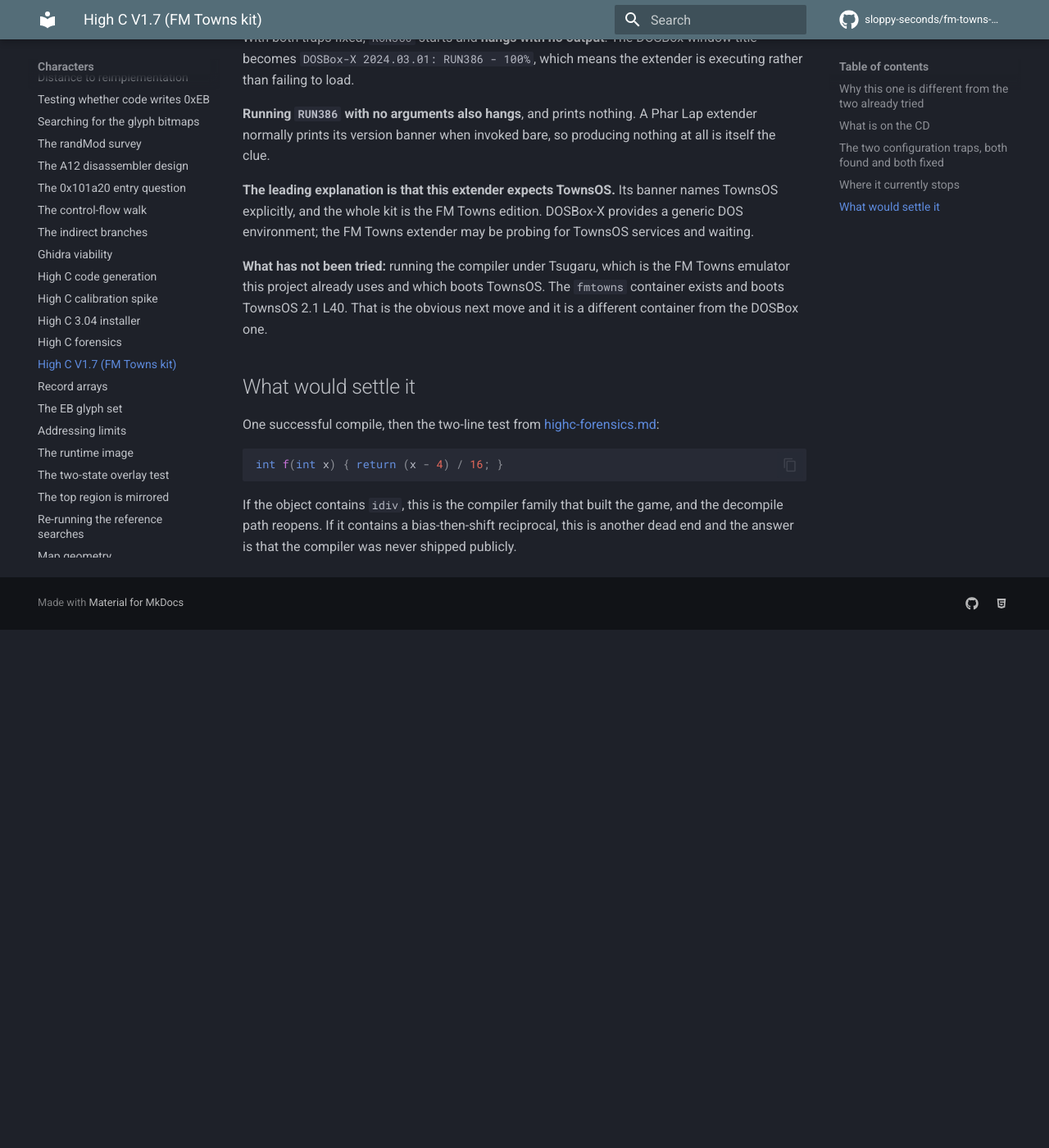
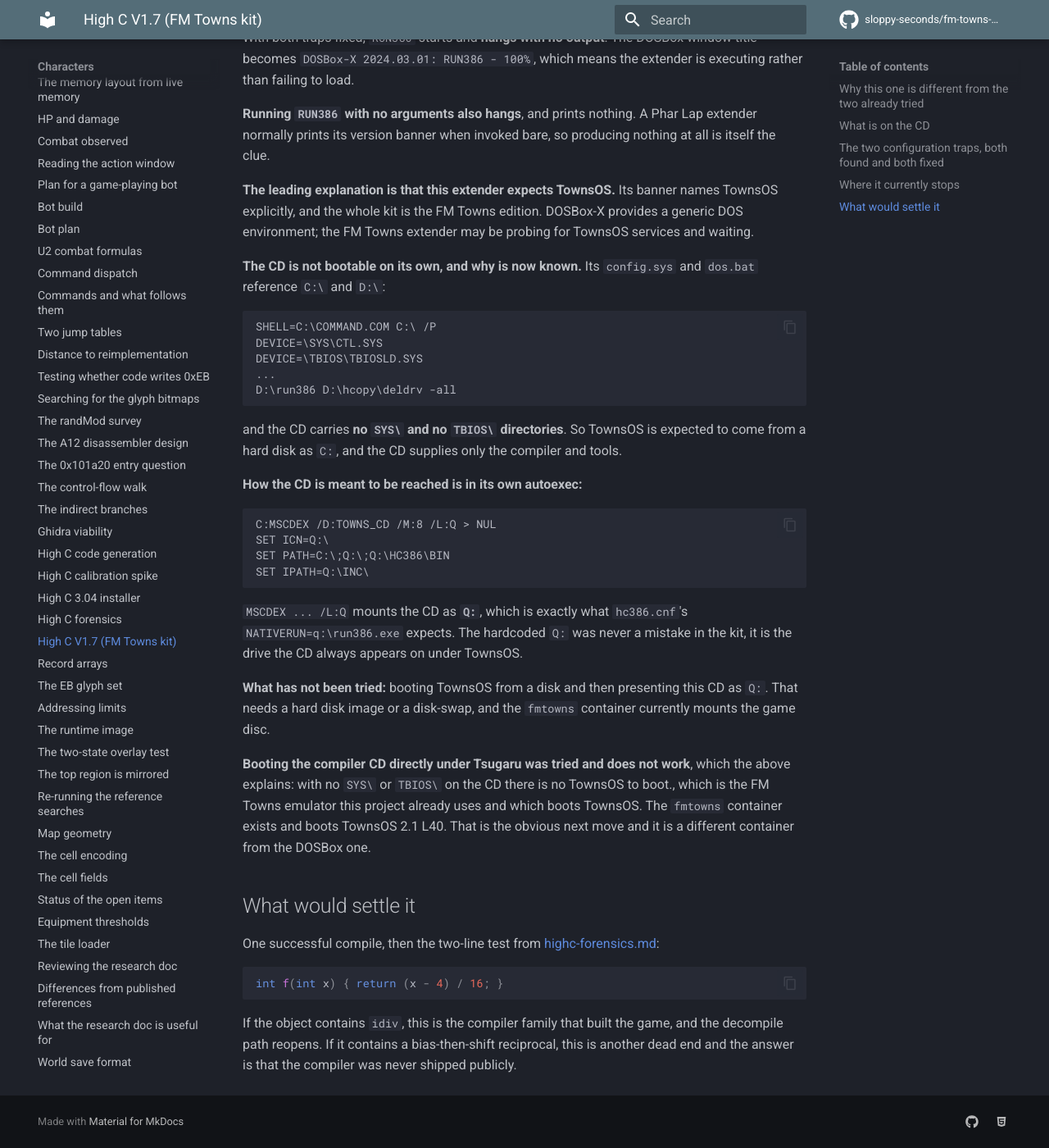
Before and after one commit to sloppy-seconds/fm-towns-ultima, an MkDocs documentation site: the page built from docs/highc-v17.md, in a window 1280 px wide and 1400 px high, scrolled down 1911 px. Shown: the whole window at 82% size. Built offline with MkDocs 1.6.1 and Material for MkDocs 9.7.7, drawn with Linux system fonts in a browser that asks for light colours; comment, search, counter and statistics services are not loaded; before the commit the page ends 2679 px from its top, so only the background shows below that.

Commit message:
Find out how the FM Towns High C CD is meant to be reached, and why it will not boot
The compiler CD does not boot on its own, and the CD itself says why.

ITS config.sys AND dos.bat REFERENCE C: AND D:, and the CD carries no SYS or TBIOS directories. So TownsOS is
expected from a hard disk as C: and the CD supplies only the compiler and tools. Booting the CD directly under
Tsugaru therefore has no operating system to boot, which is what the attempt showed.

HOW THE CD IS REACHED IS IN ITS OWN autoexec.bat:

  C:MSCDEX /D:TOWNS_CD /M:8 /L:Q > NUL
  SET ICN=Q:\
  SET PATH=C:\;Q:\;Q:\HC386\BIN
  SET IPATH=Q:\INC\

MSCDEX with /L:Q mounts the CD as Q:, which is exactly the drive hc386.cnf's NATIVERUN=q:\run386.exe expects. So
the hardcoded Q: was never a defect in the kit that needed patching away, it is the drive the CD always appears on
under TownsOS. Patching it to C: fixed a symptom and hid the actual requirement.

THE REMAINING SETUP is to boot TownsOS from a disk and then present this CD as Q:, which needs a hard disk image or
a CD swap. The fmtowns container currently mounts the game disc as its only CD.

Also confirmed while here: run386 from this CD is the Fujitsu FM Towns build, 386|DOS-Extender 1.2aJ L51 Copyright
1986-1991 PharLap and Fujitsu Ltd, Director: TownsOS, and it hangs with no output under plain DOSBox. That is
consistent with an extender waiting for TownsOS services rather than failing to load.

````diff
--- a/docs/highc-v17.md
+++ b/docs/highc-v17.md
@@ -77,7 +77,37 @@
 whole kit is the FM Towns edition. DOSBox-X provides a generic DOS environment; the FM Towns extender may be
 probing for TownsOS services and waiting.
 
-**What has not been tried:** running the compiler under Tsugaru, which is the FM Towns emulator this project
+**The CD is not bootable on its own, and why is now known.** Its `config.sys` and `dos.bat` reference `C:\` and
+`D:\`:
+
+```
+SHELL=C:\COMMAND.COM C:\ /P
+DEVICE=\SYS\CTL.SYS
+DEVICE=\TBIOS\TBIOSLD.SYS
+...
+D:\run386 D:\hcopy\deldrv -all
+```
+
+and the CD carries **no `SYS\` and no `TBIOS\` directories**. So TownsOS is expected to come from a hard disk as
+`C:`, and the CD supplies only the compiler and tools.
+
+**How the CD is meant to be reached is in its own autoexec:**
+
+```
+C:MSCDEX /D:TOWNS_CD /M:8 /L:Q > NUL
+SET ICN=Q:\
+SET PATH=C:\;Q:\;Q:\HC386\BIN
+SET IPATH=Q:\INC\
+```
+
+`MSCDEX ... /L:Q` mounts the CD as **`Q:`**, which is exactly what `hc386.cnf`'s `NATIVERUN=q:\run386.exe` expects.
+The hardcoded `Q:` was never a mistake in the kit, it is the drive the CD always appears on under TownsOS.
+
+**What has not been tried:** booting TownsOS from a disk and then presenting this CD as `Q:`. That needs a hard
+disk image or a disk-swap, and the `fmtowns` container currently mounts the game disc.
+
+**Booting the compiler CD directly under Tsugaru was tried and does not work**, which the above explains: with no
+`SYS\` or `TBIOS\` on the CD there is no TownsOS to boot., which is the FM Towns emulator this project
 already uses and which boots TownsOS. The `fmtowns` container exists and boots TownsOS 2.1 L40. That is the
 obvious next move and it is a different container from the DOSBox one.
 
````
